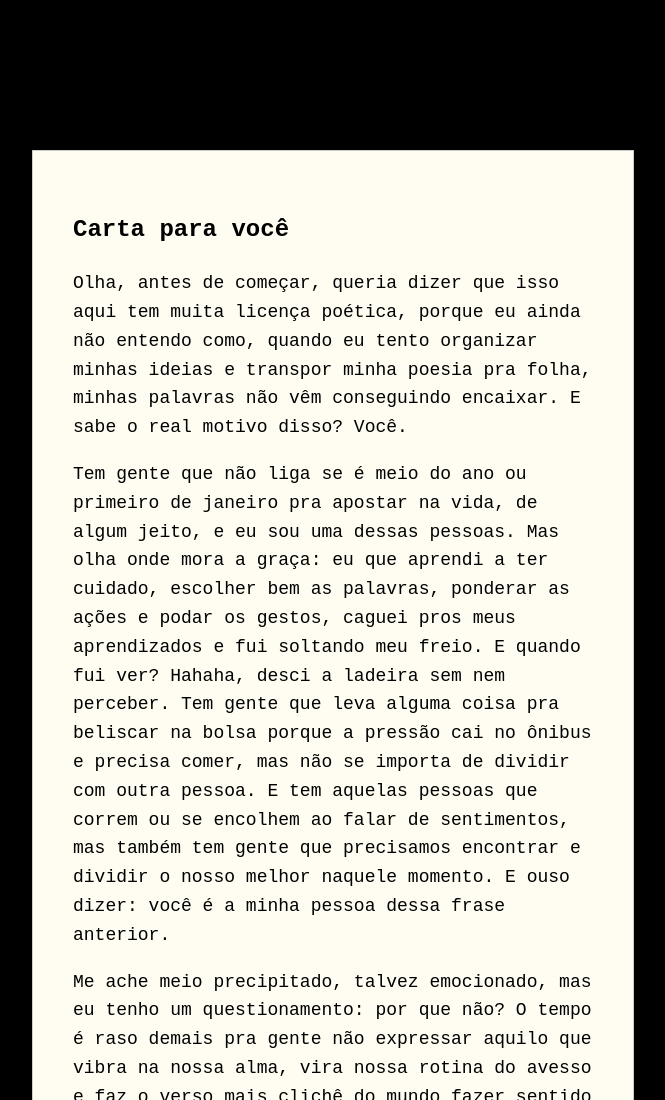
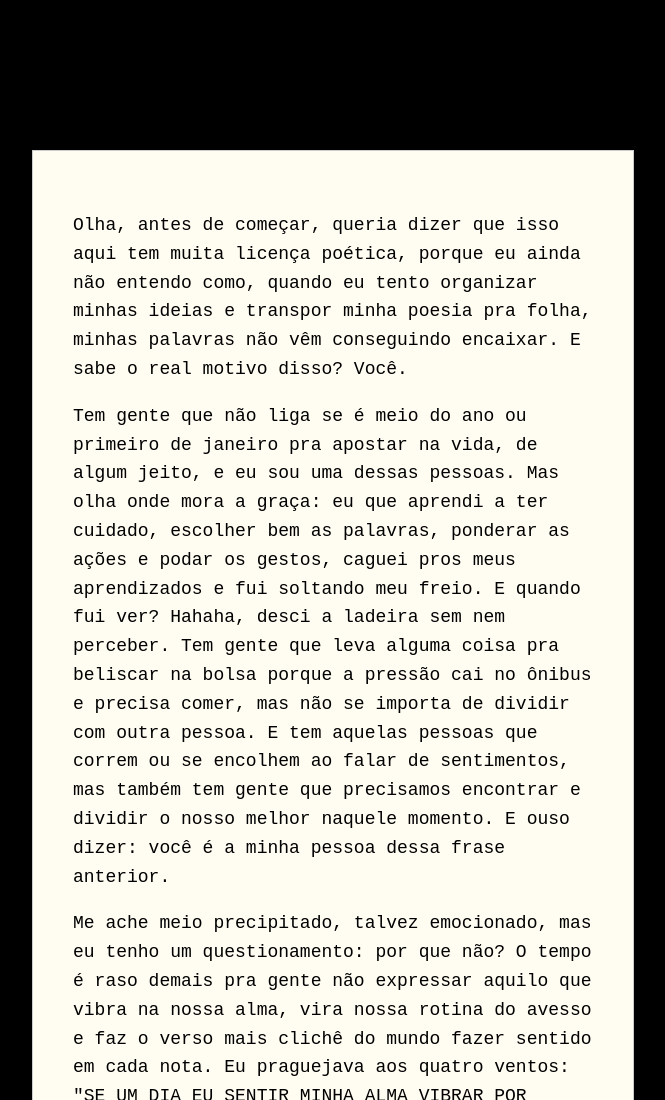
Before and after one commit to AlvesVinih/igo, a plain HTML site: page index.html in a window 1280 px wide. Shown: the top 1100 px of the page, without its empty margins (408-1073 px from the left). Drawn offline with Linux system fonts and the light colour scheme.

Commit message:
index.html

```diff
--- a/index.html
+++ b/index.html
@@ -12,7 +12,8 @@
     <div class="book">
         <div class="page" id="page1">
             <div class="content">
-                <h2>Carta para você</h2><p>Olha, antes de começar, queria dizer que isso aqui tem muita licença poética, porque eu ainda não entendo como, quando eu tento organizar minhas ideias e transpor minha poesia pra folha, minhas palavras não vêm conseguindo encaixar. E sabe o real motivo disso? Você.</p>
+                <h2></h2>
+                <p>Olha, antes de começar, queria dizer que isso aqui tem muita licença poética, porque eu ainda não entendo como, quando eu tento organizar minhas ideias e transpor minha poesia pra folha, minhas palavras não vêm conseguindo encaixar. E sabe o real motivo disso? Você.</p>
 
 <p>Tem gente que não liga se é meio do ano ou primeiro de janeiro pra apostar na vida, de algum jeito, e eu sou uma dessas pessoas. Mas olha onde mora a graça: eu que aprendi a ter cuidado, escolher bem as palavras, ponderar as ações e podar os gestos, caguei pros meus aprendizados e fui soltando meu freio. E quando fui ver? Hahaha, desci a ladeira sem nem perceber. Tem gente que leva alguma coisa pra beliscar na bolsa porque a pressão cai no ônibus e precisa comer, mas não se importa de dividir com outra pessoa. E tem aquelas pessoas que correm ou se encolhem ao falar de sentimentos, mas também tem gente que precisamos encontrar e dividir o nosso melhor naquele momento. E ouso dizer: você é a minha pessoa dessa frase anterior.</p>
 
```
